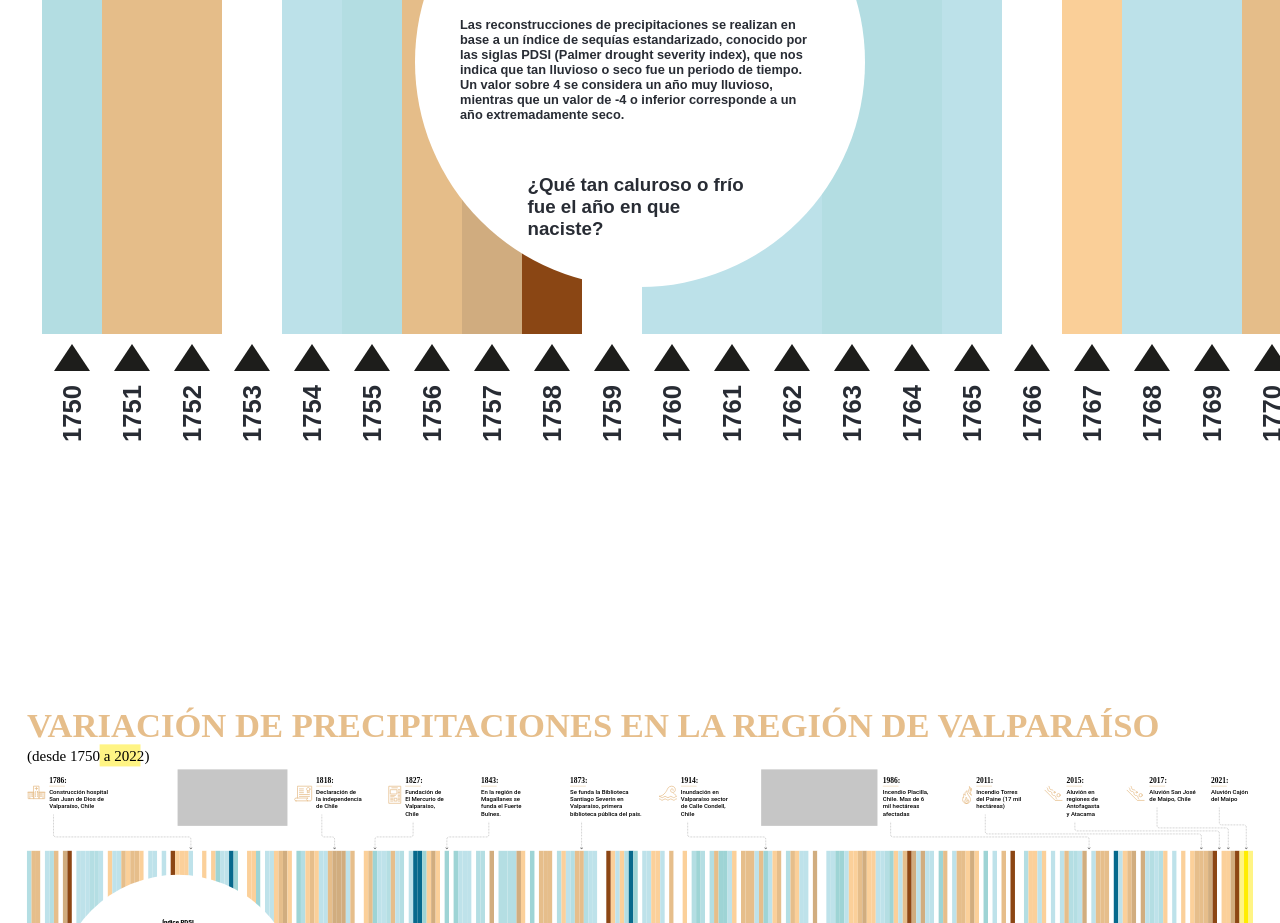
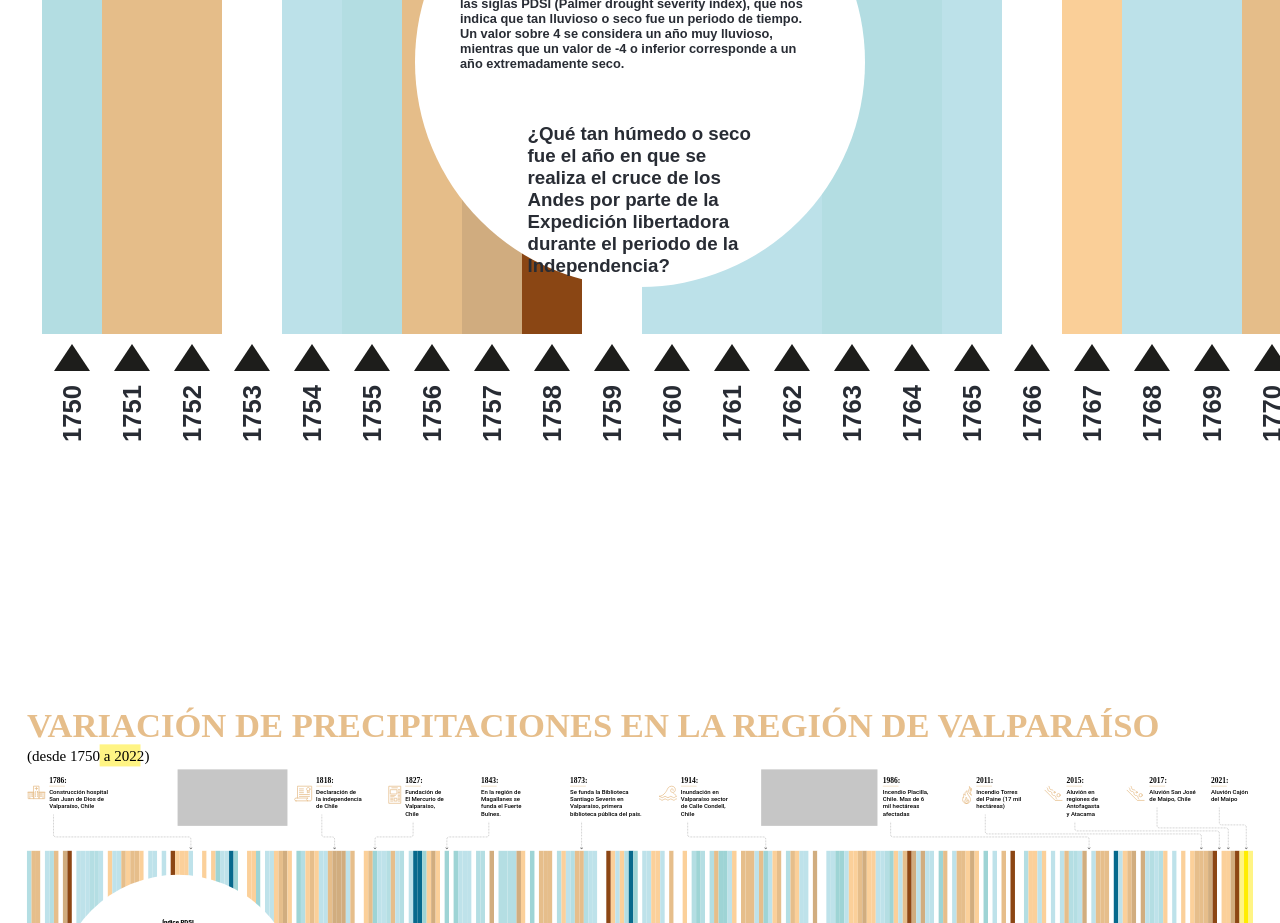
Before and after one commit to fabzl/testigosdehielo, a React (Create React App) app: page / in a window 1280 px wide. Shown: the part 9740-10663 px from the top of the page. Built offline with nearby package versions, Linux system fonts and the light colour scheme; a web font is replaced by a local one.

Commit message:
favicon added

```diff
--- a/src/components/App/MobileTimelineValpo.js
+++ b/src/components/App/MobileTimelineValpo.js
@@ -38,8 +38,8 @@ const MobileTimelineValpo = () => {
       <div className="timeline-circle">
         <h3>Índice PDSI</h3>
         <Bar style={barStyles} />
-        <p>Las reconstrucciones de precipitaciones se realizan en base a un índice de sequías estandarizado, conocido por las siglas PDSI (Palmer drought severity index), que nos indica que tan lluvioso o seco fue un periodo de tiempo. Un valor sobre 4 se considera un año muy lluvioso, mientras que un valor de -4 o inferior corresponde a un año extremadamente seco. </p>
-        <h3>¿Qué tan caluroso o frío fue el año en que naciste? </h3>
+        <p>Las reconstrucciones de precipitaciones se realizan en base a un índice de sequías estandarizado, conocido por las siglas PDSI (Palmer drought severity index), que nos indica que tan lluvioso o seco fue un periodo de tiempo. Un valor sobre 4 se considera un año muy lluvioso, mientras que un valor de -4 o inferior corresponde a un año extremadamente seco.</p>
+        <h3>¿Qué tan húmedo o seco fue el año en que se realiza el cruce de los Andes por parte de la Expedición libertadora durante el periodo de la Independencia?</h3>
         <Circle/>
         </div>
     <div className="mobile-timeline-container" onClick={() => handleScroll()}>
```
